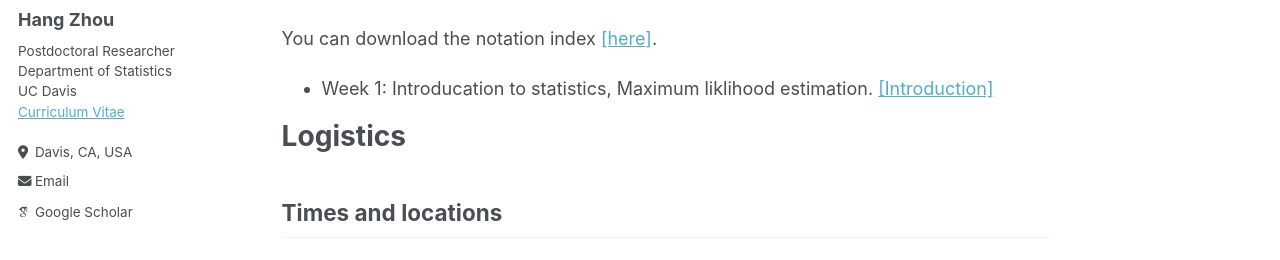
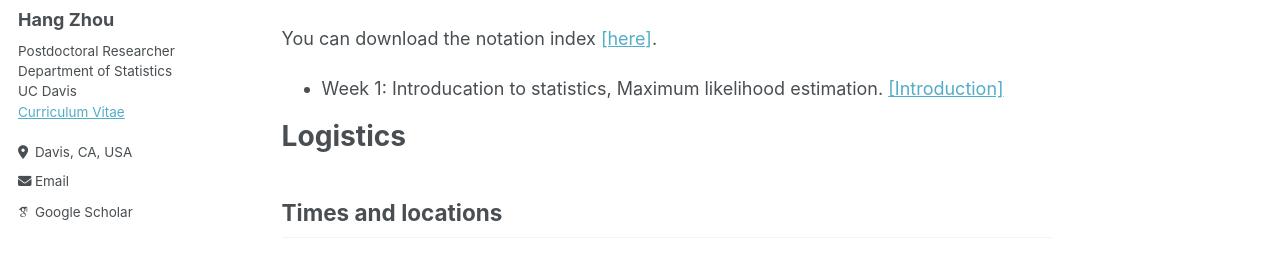
Before and after one commit to hg-zh/hg-zh.github.io, a Jekyll site: the page built from _teaching/2024-spring-STA131B.md, in a window 1280 px wide and 1375 px high. Shown: the part 288-548 px from the top of the window. Built offline with Jekyll 4.4.1, drawn with Linux system fonts in a browser that asks for light colours; some web fonts are replaced.

Commit message:
Update 2024-spring-STA131B.md

```diff
--- a/_teaching/2024-spring-STA131B.md
+++ b/_teaching/2024-spring-STA131B.md
@@ -13,7 +13,7 @@ You can download the Syllabus [\[here\]](https://hg-zh.github.io/files/Syllabus.
 
 You can download the notation index [\[here\]](https://hg-zh.github.io/files/notations.pdf).
 
-- Week 1: Introducation to statistics, Maximum liklihood estimation. [\[Introduction\]](https://hg-zh.github.io/files/Lecture_1.pdf)
+- Week 1: Introducation to statistics, Maximum likelihood estimation. [\[Introduction\]](https://hg-zh.github.io/files/Lecture_1.pdf)
 
 
 # Logistics
```
